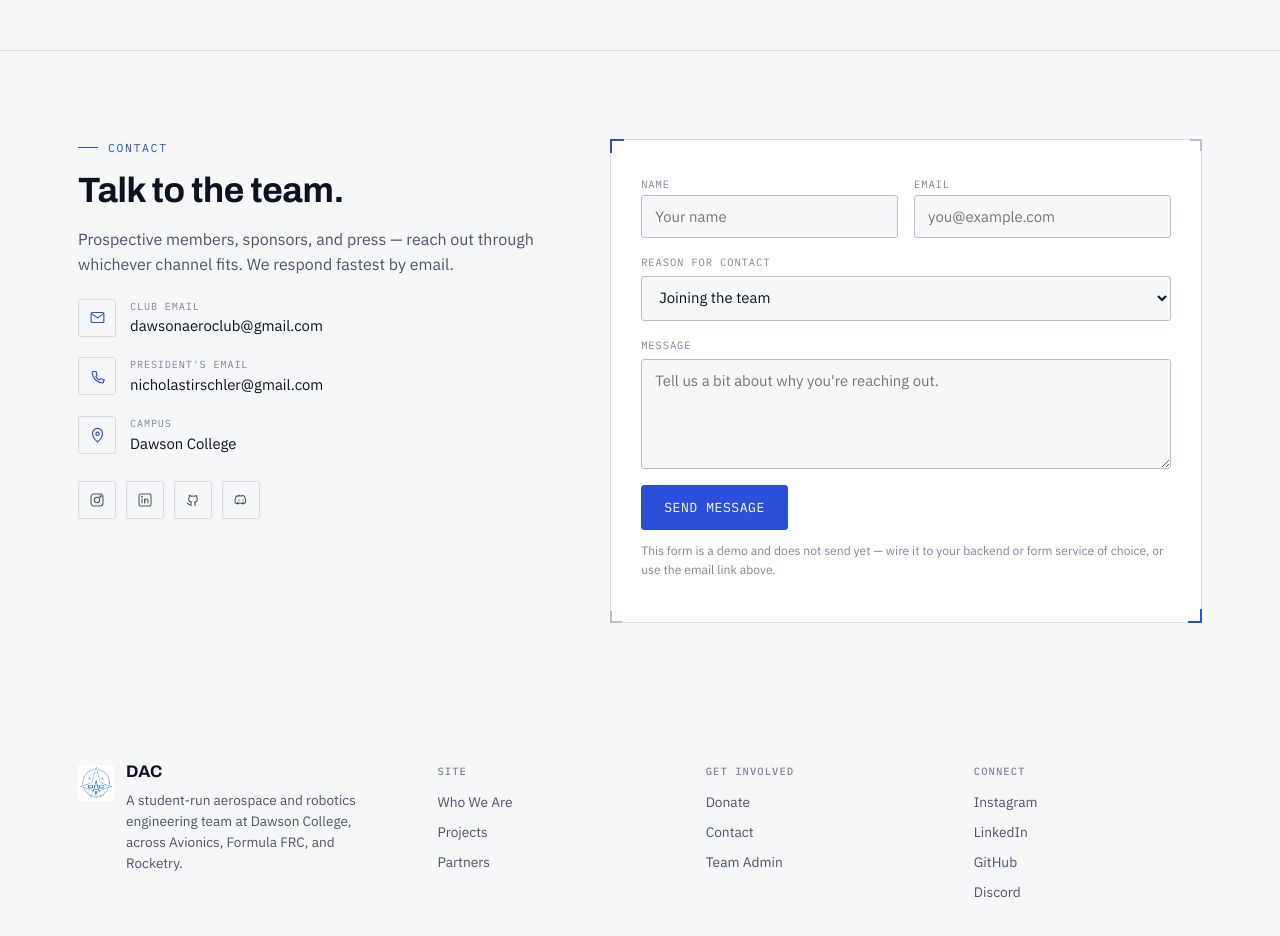
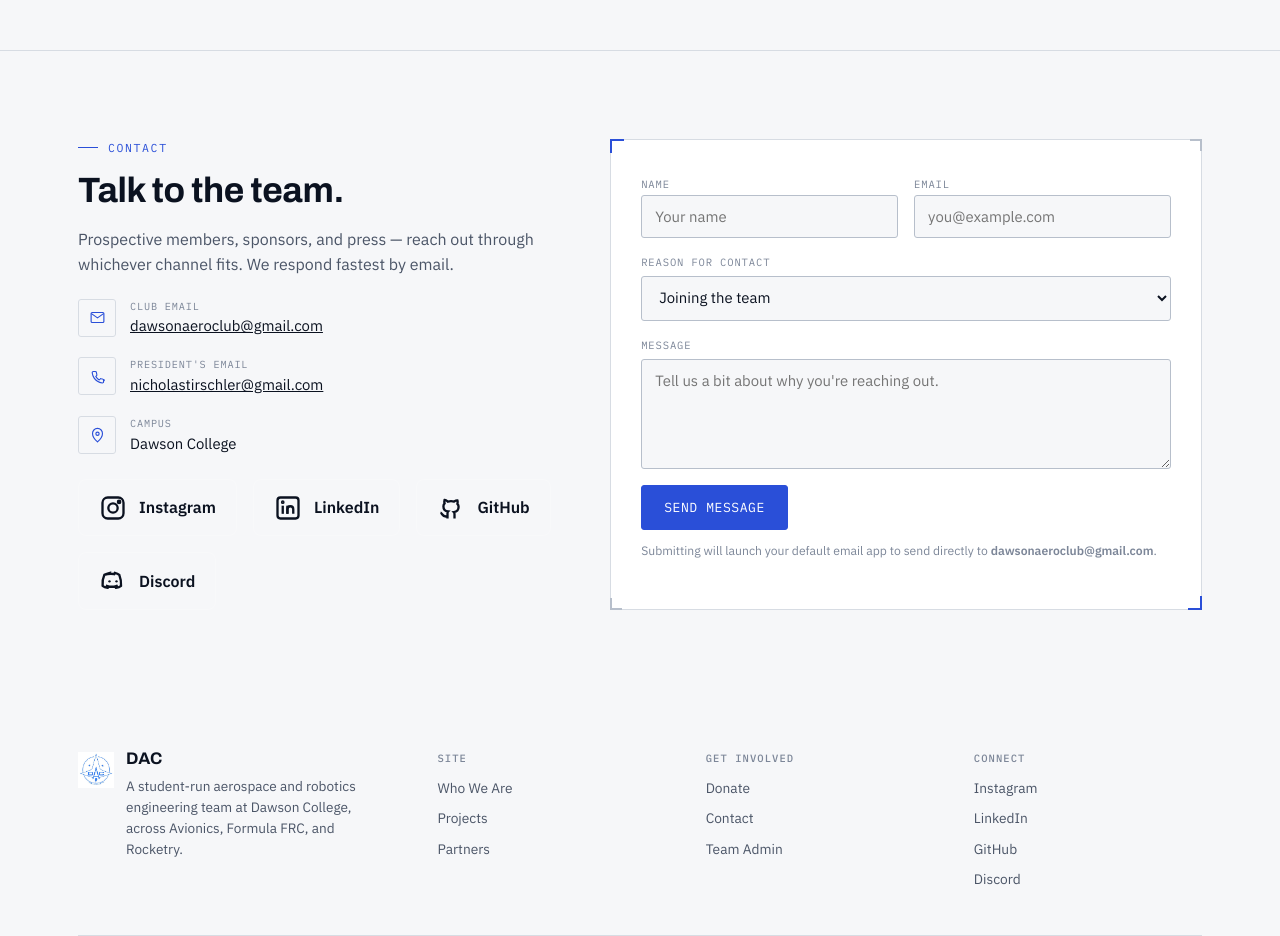
Before and after one commit to SaffronWare/DawsonAerospaceWebsiteV100000, a website: page index.html in a window 1280 px wide. Shown: the part 4220-5156 px from the top of the page. Drawn offline with Linux system fonts and the light colour scheme.

Commit message:
Update index.html

```diff
--- a/index.html
+++ b/index.html
@@ -9,6 +9,42 @@
 <link rel="preconnect" href="https://fonts.googleapis.com">
 <link href="https://fonts.googleapis.com/css2?family=Archivo:wght@600;700;800&family=IBM+Plex+Sans:wght@400;500;600&family=IBM+Plex+Mono:wght@400;500;600&display=swap" rel="stylesheet">
 <link rel="stylesheet" href="css/styles.css">
+<style>
+  /* Social Media Prominence Enhancements */
+  .social-row-large {
+    display: flex;
+    gap: 1rem;
+    margin-top: 1.5rem;
+    flex-wrap: wrap;
+  }
+  .social-card {
+    display: flex;
+    align-items: center;
+    gap: 0.75rem;
+    padding: 0.85rem 1.25rem;
+    background: rgba(255, 255, 255, 0.05);
+    border: 1px solid rgba(255, 255, 255, 0.2);
+    border-radius: 8px;
+    color: inherit;
+    text-decoration: none;
+    font-weight: 600;
+    font-size: 1rem;
+    transition: all 0.2s ease-in-out;
+  }
+  .social-card svg {
+    width: 28px;
+    height: 28px;
+    stroke-width: 2;
+    flex-shrink: 0;
+  }
+  .social-card:hover {
+    background: #0066cc;
+    border-color: #0066cc;
+    color: #ffffff;
+    transform: translateY(-2px);
+    box-shadow: 0 4px 12px rgba(0, 102, 204, 0.3);
+  }
+</style>
 </head>
 <body>
 
@@ -321,7 +357,7 @@
         <div class="tick-tr"></div><div class="tick-bl"></div>
         <h3>Make a donation</h3>
         <p>Donations are processed through our university's student organization fund. You'll get a confirmation and, on request, a receipt for your records.</p>
-        <a href="mailto:donate@dac-aero.club?subject=DAC%20Donation%20Inquiry" class="btn btn-primary">Donate by Email Request</a>
+        <a href="mailto:dawsonaeroclub@gmail.com?subject=DAC%20Donation%20Inquiry" class="btn btn-primary">Donate by Email Request</a>
         <p class="form-note">Prefer another method, or a recurring gift? Contact us and we'll set it up.</p>
       </div>
     </div>
@@ -338,40 +374,55 @@
       <div class="contact-info-list">
         <div class="contact-info-item">
           <div class="ic"><svg viewBox="0 0 24 24" fill="none" stroke="currentColor" stroke-width="1.6"><rect x="3" y="5" width="18" height="14" rx="1.5"/><path d="M3.5 6.5l8.5 6 8.5-6"/></svg></div>
-          <div><div class="lbl">Club Email</div><div class="val">dawsonaeroclub@gmail.com</div></div>
+          <div><div class="lbl">Club Email</div><div class="val"><a href="mailto:dawsonaeroclub@gmail.com" style="color:inherit; text-decoration:underline;">dawsonaeroclub@gmail.com</a></div></div>
         </div>
         <div class="contact-info-item">
           <div class="ic"><svg viewBox="0 0 24 24" fill="none" stroke="currentColor" stroke-width="1.6"><path d="M20.5 16.9v2.7a1.6 1.6 0 01-1.7 1.6 15.8 15.8 0 01-6.9-2.5 15.6 15.6 0 01-4.8-4.8 15.8 15.8 0 01-2.5-6.9A1.6 1.6 0 016.2 5H8.9a1.6 1.6 0 011.6 1.4c.1.9.3 1.8.6 2.7a1.6 1.6 0 01-.4 1.7L9.6 12a12.7 12.7 0 004.8 4.8l1.2-1.2a1.6 1.6 0 011.7-.4c.9.3 1.8.5 2.7.6a1.6 1.6 0 011.5 1.7z"/></svg></div>
-          <div><div class="lbl">President's Email</div><div class="val">nicholastirschler@gmail.com</div></div>
+          <div><div class="lbl">President's Email</div><div class="val"><a href="mailto:nicholastirschler@gmail.com" style="color:inherit; text-decoration:underline;">nicholastirschler@gmail.com</a></div></div>
         </div>
         <div class="contact-info-item">
           <div class="ic"><svg viewBox="0 0 24 24" fill="none" stroke="currentColor" stroke-width="1.6"><path d="M12 21s-7-6.1-7-11.5A7 7 0 0112 2a7 7 0 017 7.5C19 14.9 12 21 12 21z"/><circle cx="12" cy="9.5" r="2.3"/></svg></div>
           <div><div class="lbl">Campus</div><div class="val">Dawson College</div></div>
         </div>
       </div>
-      <div class="social-row">
-        <a href="https://www.instagram.com/dc_aero_club?utm_source=ig_web_button_share_sheet&igsh=ZDNlZDc0MzIxNw==" target="_blank" rel="noopener" aria-label="Instagram"><svg viewBox="0 0 24 24" fill="none" stroke="currentColor" stroke-width="1.6"><rect x="3" y="3" width="18" height="18" rx="4.5"/><circle cx="12" cy="12" r="4"/><circle cx="17.2" cy="6.8" r="1"/></svg></a>
-        <a href="https://www.linkedin.com/company/dawson-aerospace-club/posts/?feedView=all" target="_blank" rel="noopener" aria-label="LinkedIn"><svg viewBox="0 0 24 24" fill="none" stroke="currentColor" stroke-width="1.6"><rect x="3" y="3" width="18" height="18" rx="2.5"/><line x1="7.5" y1="10" x2="7.5" y2="17"/><circle cx="7.5" cy="7" r="0.6" fill="currentColor"/><path d="M11.5 17v-4a2.5 2.5 0 015 0v4"/><line x1="11.5" y1="10" x2="11.5" y2="17"/></svg></a>
-        <a href="https://github.com/SaffronWare/DawsonAerospaceCode" target="_blank" rel="noopener" aria-label="GitHub"><svg viewBox="0 0 24 24" fill="none" stroke="currentColor" stroke-width="1.6"><path d="M9 19c-4.3 1.4-4.3-2.5-6-3m12 5v-3.5c0-1 .1-1.4-.5-2 2-.2 4-1 4-4.5a3.5 3.5 0 00-1-2.5c.3-1 .3-2 0-3 0 0-.8-.3-2.8 1a10 10 0 00-5.4 0C7.3 4.7 6.5 5 6.5 5c-.3 1-.3 2 0 3a3.5 3.5 0 00-1 2.5c0 3.5 2 4.3 4 4.5-.6.6-.5 1-.5 2V21"/></svg></a>
-        <a href="https://discord.gg/kWZ3e8mYua" target="_blank" rel="noopener" aria-label="Discord"><svg viewBox="0 0 24 24" fill="none" stroke="currentColor" stroke-width="1.6"><path d="M8 5.4C6 5.9 4.6 6.7 4.6 6.7c-1.4 3-1.7 6.2-1.5 9.4 0 0 1.6 1.5 4.4 1.8l.7-1.2c-1.3-.4-2.1-1-2.1-1s.2.1.5.3c0 0 1.7.9 4.4.9s4.4-.9 4.4-.9c.3-.2.5-.3.5-.3s-.8.6-2.1 1l.7 1.2c2.8-.3 4.4-1.8 4.4-1.8.3-3.6-.5-6.8-1.5-9.4 0 0-1.4-1.2-3.8-1.7l-.6 1.1c-2-.4-3.7-.4-5.6 0z"/><circle cx="9" cy="12.3" r="1" fill="currentColor" stroke="none"/><circle cx="15" cy="12.3" r="1" fill="currentColor" stroke="none"/></svg></a>
+
+      <!-- Prominent, Enlarged Social Media Links -->
+      <div class="social-row-large">
+        <a class="social-card" href="https://www.instagram.com/dc_aero_club?utm_source=ig_web_button_share_sheet&igsh=ZDNlZDc0MzIxNw==" target="_blank" rel="noopener" aria-label="Instagram">
+          <svg viewBox="0 0 24 24" fill="none" stroke="currentColor"><rect x="3" y="3" width="18" height="18" rx="4.5"/><circle cx="12" cy="12" r="4"/><circle cx="17.2" cy="6.8" r="1"/></svg>
+          <span>Instagram</span>
+        </a>
+        <a class="social-card" href="https://www.linkedin.com/company/dawson-aerospace-club/posts/?feedView=all" target="_blank" rel="noopener" aria-label="LinkedIn">
+          <svg viewBox="0 0 24 24" fill="none" stroke="currentColor"><rect x="3" y="3" width="18" height="18" rx="2.5"/><line x1="7.5" y1="10" x2="7.5" y2="17"/><circle cx="7.5" cy="7" r="0.6" fill="currentColor"/><path d="M11.5 17v-4a2.5 2.5 0 015 0v4"/><line x1="11.5" y1="10" x2="11.5" y2="17"/></svg>
+          <span>LinkedIn</span>
+        </a>
+        <a class="social-card" href="https://github.com/SaffronWare/DawsonAerospaceCode" target="_blank" rel="noopener" aria-label="GitHub">
+          <svg viewBox="0 0 24 24" fill="none" stroke="currentColor"><path d="M9 19c-4.3 1.4-4.3-2.5-6-3m12 5v-3.5c0-1 .1-1.4-.5-2 2-.2 4-1 4-4.5a3.5 3.5 0 00-1-2.5c.3-1 .3-2 0-3 0 0-.8-.3-2.8 1a10 10 0 00-5.4 0C7.3 4.7 6.5 5 6.5 5c-.3 1-.3 2 0 3a3.5 3.5 0 00-1 2.5c0 3.5 2 4.3 4 4.5-.6.6-.5 1-.5 2V21"/></svg>
+          <span>GitHub</span>
+        </a>
+        <a class="social-card" href="https://discord.gg/kWZ3e8mYua" target="_blank" rel="noopener" aria-label="Discord">
+          <svg viewBox="0 0 24 24" fill="none" stroke="currentColor"><path d="M8 5.4C6 5.9 4.6 6.7 4.6 6.7c-1.4 3-1.7 6.2-1.5 9.4 0 0 1.6 1.5 4.4 1.8l.7-1.2c-1.3-.4-2.1-1-2.1-1s.2.1.5.3c0 0 1.7.9 4.4.9s4.4-.9 4.4-.9c.3-.2.5-.3.5-.3s-.8.6-2.1 1l.7 1.2c2.8-.3 4.4-1.8 4.4-1.8.3-3.6-.5-6.8-1.5-9.4 0 0-1.4-1.2-3.8-1.7l-.6 1.1c-2-.4-3.7-.4-5.6 0z"/><circle cx="9" cy="12.3" r="1" fill="currentColor" stroke="none"/><circle cx="15" cy="12.3" r="1" fill="currentColor" stroke="none"/></svg>
+          <span>Discord</span>
+        </a>
       </div>
     </div>
 
-    <form class="form-panel bracket" id="contact-form">
+    <!-- Contact Form Linked Directly to Dawson Aerospace Club Email -->
+    <form class="form-panel bracket" id="contact-form" action="mailto:dawsonaeroclub@gmail.com?subject=Contact%20Form%20Submission" method="post" enctype="text/plain">
       <div class="tick-tr"></div><div class="tick-bl"></div>
       <div class="form-row two">
         <div>
           <label for="c-name">Name</label>
-          <input id="c-name" name="name" type="text" required placeholder="Your name">
+          <input id="c-name" name="Name" type="text" required placeholder="Your name">
         </div>
         <div>
           <label for="c-email">Email</label>
-          <input id="c-email" name="email" type="email" required placeholder="you@example.com">
+          <input id="c-email" name="Email" type="email" required placeholder="you@example.com">
         </div>
       </div>
       <div class="form-row">
         <label for="c-reason">Reason for contact</label>
-        <select id="c-reason" name="reason">
+        <select id="c-reason" name="Reason">
           <option>Joining the team</option>
           <option>Sponsorship</option>
           <option>Media / press</option>
@@ -380,10 +431,10 @@
       </div>
       <div class="form-row">
         <label for="c-message">Message</label>
-        <textarea id="c-message" name="message" required placeholder="Tell us a bit about why you're reaching out."></textarea>
+        <textarea id="c-message" name="Message" required placeholder="Tell us a bit about why you're reaching out."></textarea>
       </div>
       <button type="submit" class="btn btn-primary">Send Message</button>
-      <p class="form-note">This form is a demo and does not send yet — wire it to your backend or form service of choice, or use the email link above.</p>
+      <p class="form-note">Submitting will launch your default email app to send directly to <strong>dawsonaeroclub@gmail.com</strong>.</p>
     </form>
   </div>
 </section>
```
